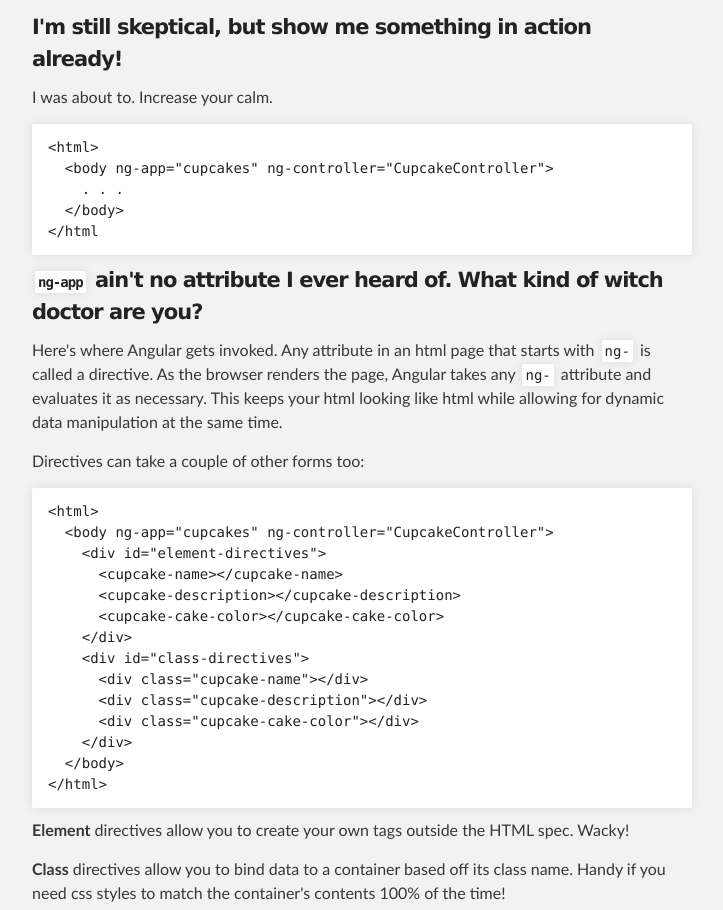
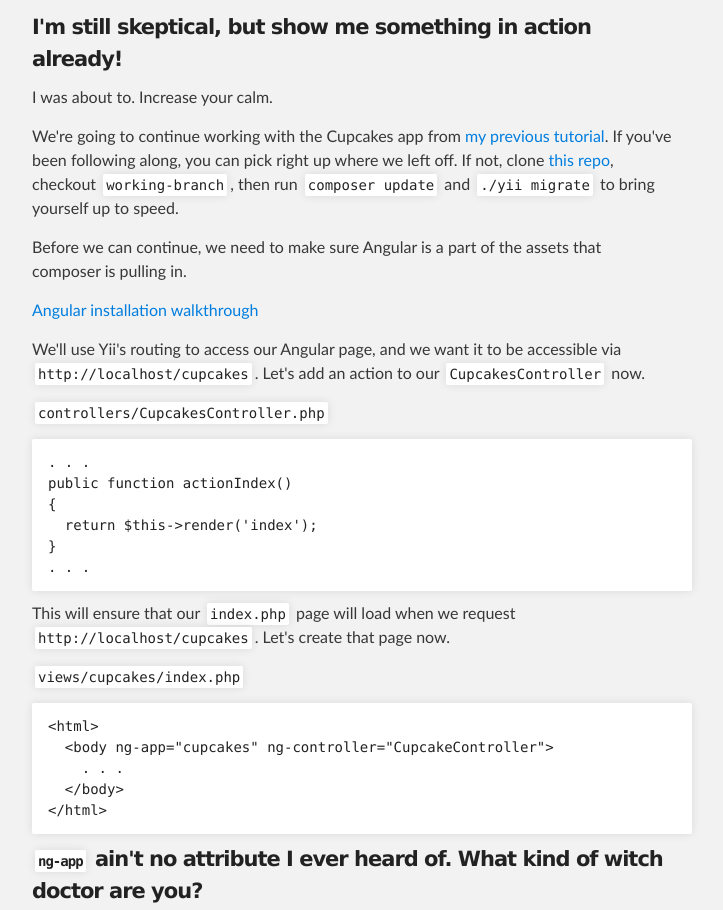
Before and after one commit to vybeauregard/Yii2-angular, a plain HTML site: page index.html in a window 1280 px wide. Shown: the part 1465-2375 px from the top of the page, without its empty margins (288-1011 px from the left). Drawn offline with Linux system fonts and the light colour scheme.

```diff
--- a/index.html
+++ b/index.html
@@ -77,11 +77,33 @@
 
 <p>I was about to. Increase your calm.</p>
 
+<p>We're going to continue working with the Cupcakes app from <a href="http://vybeauregard.github.io/Yii2-Cupcakes/">my previous tutorial</a>. If you've been following along, you can pick right up where we left off. If not, clone <a href="https://github.com/vybeauregard/Yii2-Cupcakes.git">this repo</a>, checkout <code>working-branch</code>, then run <code>composer update</code> and <code>./yii migrate</code> to bring yourself up to speed.</p>
+
+<p>Before we can continue, we need to make sure Angular is a part of the assets that composer is pulling in.</p>
+
+<p><a href="https://github.com/vybeauregard/Yii2-angular/wiki/Install-Angular-into-a-Yii2-project">Angular installation walkthrough</a></p>
+
+<p>We'll use Yii's routing to access our Angular page, and we want it to be accessible via <code>http://localhost/cupcakes</code>. Let's add an action to our <code>CupcakesController</code> now.</p>
+
+<p><code>controllers/CupcakesController.php</code></p>
+
+<pre><code>. . .
+public function actionIndex()
+{
+  return $this-&gt;render('index');
+}
+. . .
+</code></pre>
+
+<p>This will ensure that our <code>index.php</code> page will load when we request <code>http://localhost/cupcakes</code>. Let's create that page now.</p>
+
+<p><code>views/cupcakes/index.php</code></p>
+
 <pre><code>&lt;html&gt;
   &lt;body ng-app="cupcakes" ng-controller="CupcakeController"&gt;
     . . .
   &lt;/body&gt;
-&lt;/html
+&lt;/html&gt;
 </code></pre>
 
 <h4>
@@ -112,6 +134,13 @@
 <p><strong>Class</strong> directives allow you to bind data to a container based off its class name. Handy if you need css styles to match the container's contents 100% of the time!</p>
 
 <p>With the appropriate directive setup in your <code>CupcakeController</code>, both of its child <code>div</code>s above should render the same content.</p>
+
+<p>Let's create a directive and really Angularify this page!
+<code>web/js/application.js</code></p>
+
+<pre><code>(function () {
+}).load(this);
+</code></pre>
       </section>
     </div>
 
```
Also changed, not shown: params.json (+1 -1 lines).
